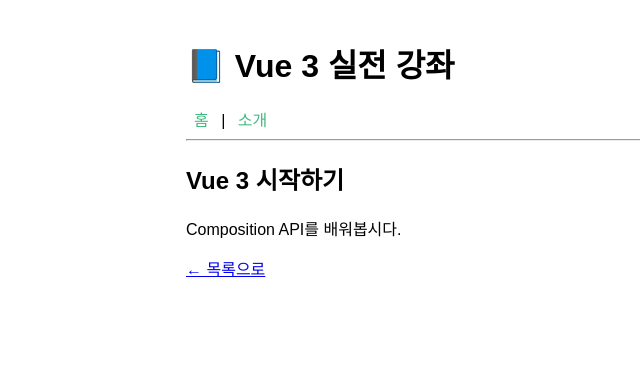
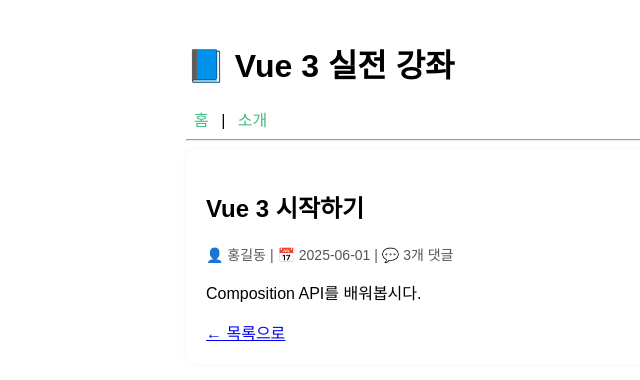
Before and after one commit to heroyooi/vue-router-app, a Vue app: page /post/1 in a window 1280 px wide. Shown: the top 380 px of the page, without its empty margins (154-794 px from the left). Built offline with nearby package versions, Linux system fonts and the light colour scheme.

Commit message:
ch5-resolve

```diff
--- a/src/stores/posts.js
+++ b/src/stores/posts.js
@@ -3,12 +3,34 @@
 export const usePostStore = defineStore('posts', {
   state: () => ({
     posts: [
-      { id: 1, title: 'Vue 3 시작하기', content: 'Composition API를 배워봅시다.' },
-      { id: 2, title: 'Pinia란?', content: '간단한 상태 관리 라이브러리입니다.' },
-      { id: 3, title: 'Vue Router 활용법', content: 'SPA의 핵심입니다.' }
+      {
+        id: 1,
+        title: 'Vue 3 시작하기',
+        content: 'Composition API를 배워봅시다.',
+        author: '홍길동',
+        date: '2025-06-01',
+        comments: 3
+      },
+      {
+        id: 2,
+        title: 'Pinia란?',
+        content: '간단한 상태 관리 라이브러리입니다.',
+        author: '이순신',
+        date: '2025-06-02',
+        comments: 5
+      },
+      {
+        id: 3,
+        title: 'Vue Router 활용법',
+        content: 'SPA의 핵심입니다.',
+        author: '김유신',
+        date: '2025-06-03',
+        comments: 2
+      }
     ]
   }),
   getters: {
-    getPostById: (state) => (id) => state.posts.find(post => post.id === Number(id))
+    getPostById: (state) => (id) =>
+      state.posts.find(post => post.id === Number(id))
   }
 })
--- a/src/views/PostView.vue
+++ b/src/views/PostView.vue
@@ -1,12 +1,17 @@
 <template>
-  <div v-if="post">
+  <div v-if="post" class="post-detail">
     <h2>{{ post.title }}</h2>
+    <p class="meta">
+      👤 {{ post.author }} | 📅 {{ post.date }} | 💬 {{ post.comments }}개 댓글
+    </p>
     <p>{{ post.content }}</p>
     <router-link to="/">← 목록으로</router-link>
   </div>
-  <div v-else>
-    <p>게시글을 찾을 수 없습니다.</p>
-    <router-link to="/">← 홈으로</router-link>
+
+  <div v-else class="error-box">
+    <h2>❌ 게시글을 찾을 수 없습니다.</h2>
+    <p>존재하지 않는 게시글 ID입니다.</p>
+    <router-link to="/">🏠 홈으로 돌아가기</router-link>
   </div>
 </template>
 
@@ -18,3 +23,24 @@
 const store = usePostStore()
 const post = store.getPostById(route.params.id)
 </script>
+
+<style scoped>
+.post-detail {
+  padding: 20px;
+  background: #fff;
+  border-radius: 10px;
+  box-shadow: 0 0 6px rgba(0,0,0,0.05);
+}
+
+.meta {
+  font-size: 14px;
+  color: #555;
+  margin-bottom: 10px;
+}
+
+.error-box {
+  padding: 30px;
+  text-align: center;
+  color: #d00;
+}
+</style>
```
